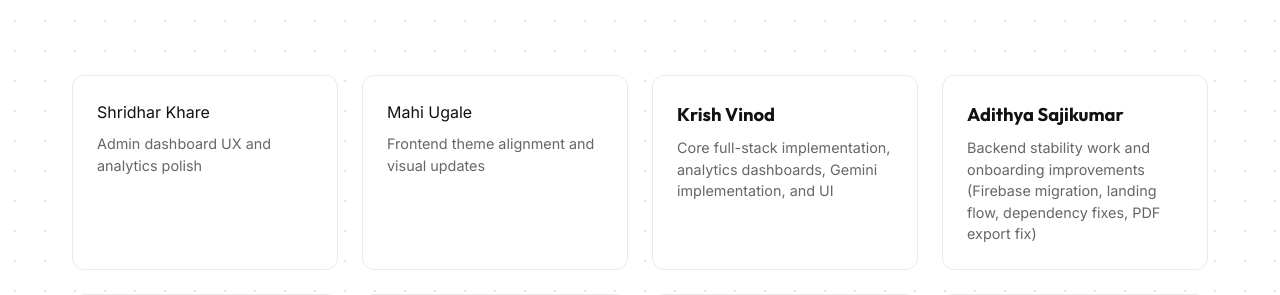
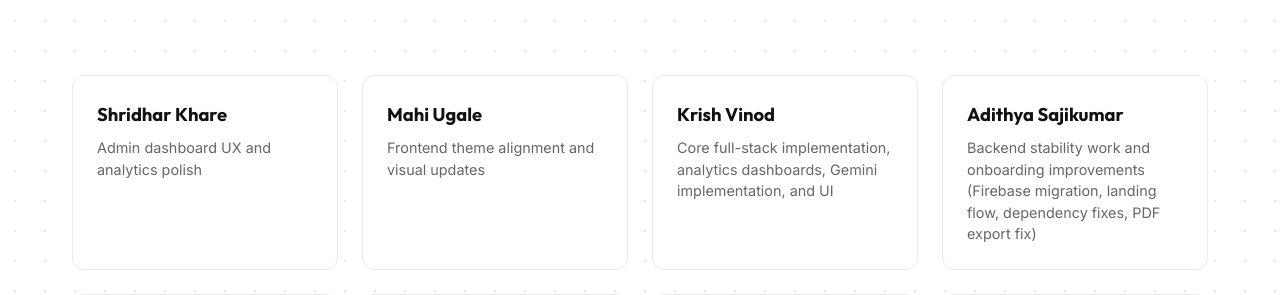
Before and after one commit to krishv24/attendx-copy2, a Python web app: template templates/landing.html in a window 1280 px wide. Shown: the part 2184-2479 px from the top of the page. Run offline with Jinja, Linux system fonts and the light colour scheme; the template is opened without the code that fills it, so the values that code supplies are empty.

Commit message:
Formatting issues in landing page

```diff
--- a/templates/landing.html
+++ b/templates/landing.html
@@ -493,13 +493,13 @@
             <!-- Member 1 -->
             <div class="contrib-card">
 
-                <div class="contrib-name-lead">Shridhar Khare</div>
+                <div class="contrib-name">Shridhar Khare</div>
                 <div class="contrib-text">Admin dashboard UX and analytics polish</div>
             </div>
             <!-- Member 2 -->
             <div class="contrib-card">
 
-                <div class="contrib-name-lead">Mahi Ugale</div>
+                <div class="contrib-name">Mahi Ugale</div>
                 <div class="contrib-text">Frontend theme alignment and visual updates</div>
             </div>
             <!-- Member 3 -->
```
